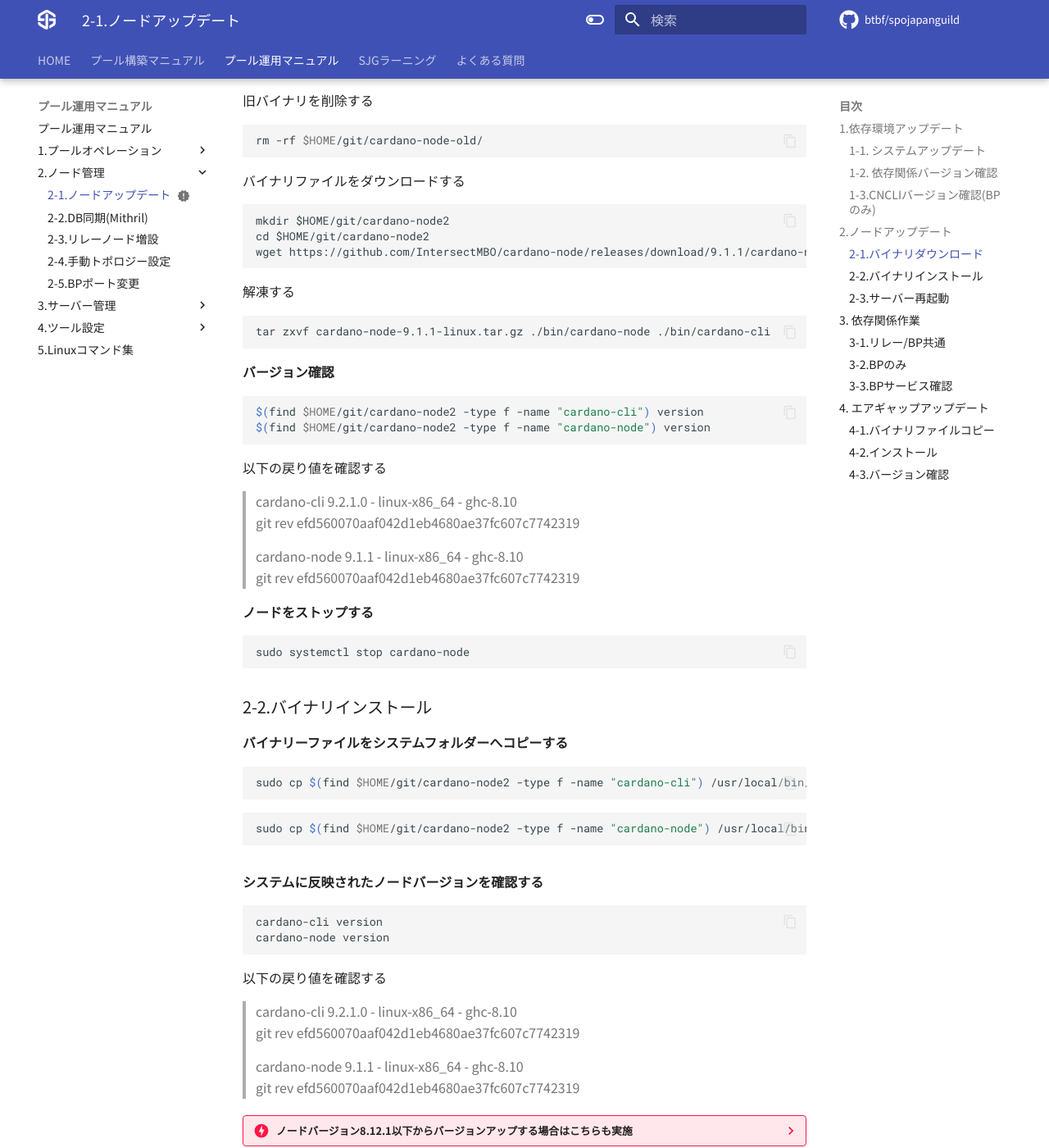
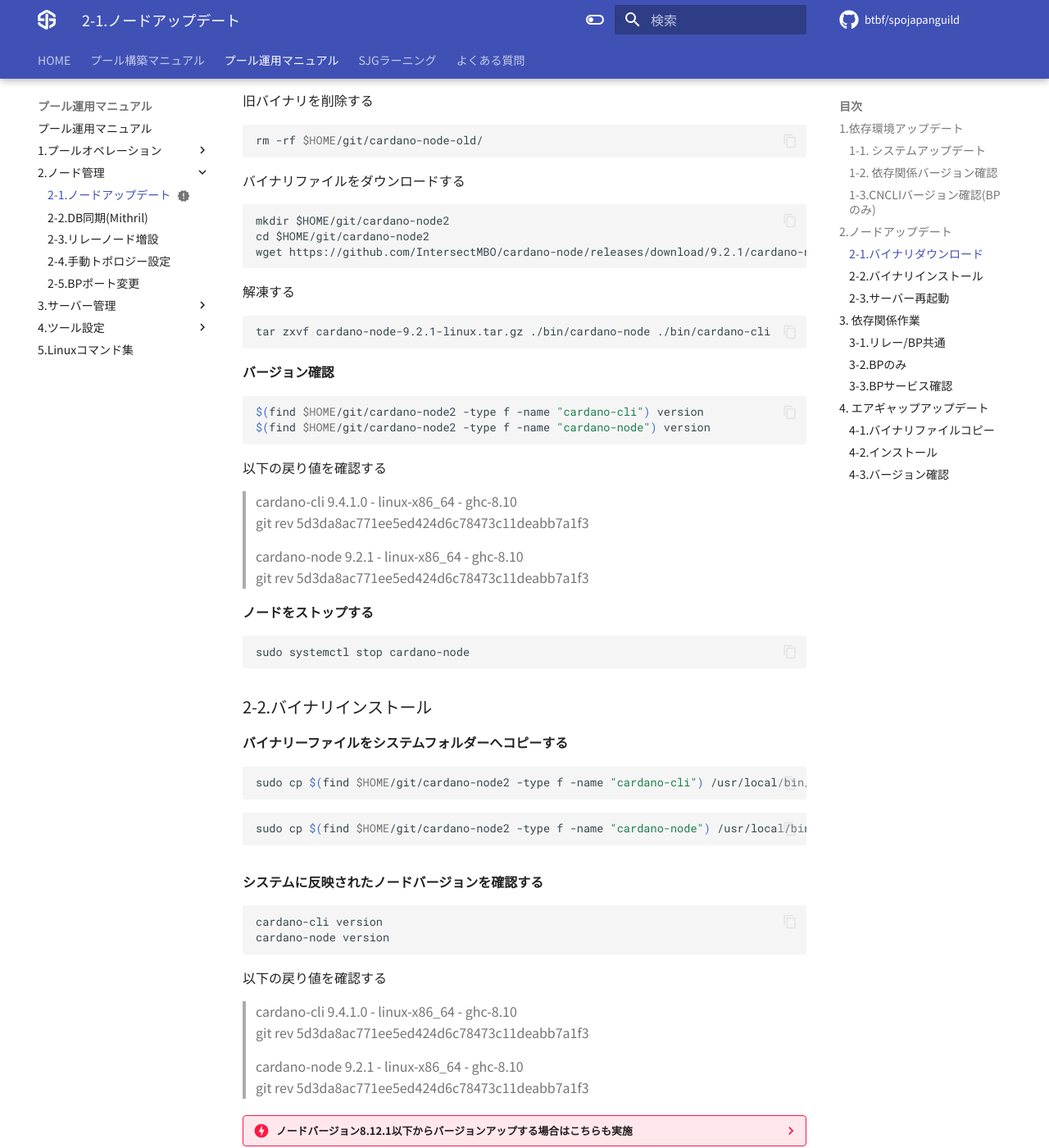
Before and after one commit to btbf/spojapanguild, an MkDocs documentation site: the page built from docs/operation/node-update.md, in a window 1280 px wide and 1400 px high, scrolled down 2921 px. Shown: the whole window at 82% size. Built offline with MkDocs 1.6.1 and Material for MkDocs 9.7.7, drawn with Linux system fonts in a browser that asks for light colours; comment, search, counter and statistics services are not loaded; some of the changed text lies outside the part shown.

Commit message:
Supported cardano-node v9.2.1

````diff
--- a/docs/operation/node-update.md
+++ b/docs/operation/node-update.md
@@ -4,11 +4,11 @@ status: new
 # **ノードアップデートマニュアル**
 
 !!! info "概要"
-    このガイドは ノードバージョン9.1.1に対応しています。最終更新日：2024年9月3日
+    このガイドは ノードバージョン9.2.1に対応しています。最終更新日：2024年10月3日
 
     | Node | CLI | GHC | Cabal | CNCLI |
     | :---------- | :---------- | :---------- | :---------- | :---------- |
-    | 9.1.1 | 9.2.1.0 | 8.10.7 | 3.8.1.0 | 6.3.0 |
+    | 9.2.1 | 9.4.1.0 | 8.10.7 | 3.8.1.0 | 6.3.0 |
 
     * <font color=red>よくお読みになって進めてください</font>
     * <font color=green>複数行のコードをコードボックスのコピーボタンを使用してコマンドラインに貼り付ける場合は、最後の行が自動実行されないため確認の上Enterを押してコードを実行してください。</font>
@@ -16,7 +16,7 @@ status: new
 
 !!! hint "主な変更点と新機能"
 
-    **■cardano-node v9.1.1**
+    **■cardano-node v9.2.0/v9.2.1**
 
     * Changハードフォーク後のノード再起動時にジェネシスブロックからのリプレイ処理が入る不具合を修正。
 
@@ -25,8 +25,8 @@ status: new
 
     | バージョン | DB再構築有無 | 設定ファイル更新有無 | トポロジーファイル更新有無 |
     | :---------- | :---------- | :---------- | :---------- |
-    | 8.9.4以下→9.1.1 | あり | 更新あり | 更新あり |
-    | 9.0.0以上→9.1.1 | なし | 更新なし | 更新なし |
+    | 8.9.4以下→9.2.1 | あり | 更新あり | 更新あり |
+    | 9.0.0以上→9.2.1 | なし | 更新なし | 更新なし |
 
     * <font color=red>作業前にブロック生成スケジュールを確認し余裕のある作業をお願いします</font>
 
@@ -449,12 +449,12 @@ cncli 6.3.0
     ```
     mkdir $HOME/git/cardano-node2
     cd $HOME/git/cardano-node2
-    wget https://github.com/IntersectMBO/cardano-node/releases/download/9.1.1/cardano-node-9.1.1-linux.tar.gz
+    wget https://github.com/IntersectMBO/cardano-node/releases/download/9.2.1/cardano-node-9.2.1-linux.tar.gz
     ```
 
     解凍する
     ```
-    tar zxvf cardano-node-9.1.1-linux.tar.gz ./bin/cardano-node ./bin/cardano-cli
+    tar zxvf cardano-node-9.2.1-linux.tar.gz ./bin/cardano-node ./bin/cardano-cli
     ```
 
     **バージョン確認**
@@ -464,11 +464,11 @@ cncli 6.3.0
     $(find $HOME/git/cardano-node2 -type f -name "cardano-node") version
     ```
     以下の戻り値を確認する
-    >cardano-cli 9.2.1.0 - linux-x86_64 - ghc-8.10
-    git rev efd560070aaf042d1eb4680ae37fc607c7742319
+    >cardano-cli 9.4.1.0 - linux-x86_64 - ghc-8.10
+    git rev 5d3da8ac771ee5ed424d6c78473c11deabb7a1f3
 
-    >cardano-node 9.1.1 - linux-x86_64 - ghc-8.10
-    git rev efd560070aaf042d1eb4680ae37fc607c7742319
+    >cardano-node 9.2.1 - linux-x86_64 - ghc-8.10
+    git rev 5d3da8ac771ee5ed424d6c78473c11deabb7a1f3
 
 
     **ノードをストップする**
@@ -526,7 +526,7 @@ cncli 6.3.0
 
     ```
     git fetch --all --recurse-submodules --tags
-    git checkout tags/9.1.1
+    git checkout tags/9.2.1
     cabal configure --with-compiler=ghc-8.10.7
     ```
 
@@ -548,11 +548,11 @@ cncli 6.3.0
     ```
 
     以下の戻り値を確認する
-    >cardano-cli 9.2.1.0 - linux-x86_64 - ghc-8.10
-    git rev efd560070aaf042d1eb4680ae37fc607c7742319
+    >cardano-cli 9.4.1.0 - linux-x86_64 - ghc-8.10
+    git rev 5d3da8ac771ee5ed424d6c78473c11deabb7a1f3
 
-    >cardano-node 9.1.1 - linux-x86_64 - ghc-8.10
-    git rev efd560070aaf042d1eb4680ae37fc607c7742319
+    >cardano-node 9.2.1 - linux-x86_64 - ghc-8.10
+    git rev 5d3da8ac771ee5ed424d6c78473c11deabb7a1f3
 
     **ビルド用TMUXセッションを終了する**
     ```
@@ -584,11 +584,11 @@ cardano-node version
 ```
 
 以下の戻り値を確認する
->cardano-cli 9.2.1.0 - linux-x86_64 - ghc-8.10
-git rev efd560070aaf042d1eb4680ae37fc607c7742319
+>cardano-cli 9.4.1.0 - linux-x86_64 - ghc-8.10
+git rev 5d3da8ac771ee5ed424d6c78473c11deabb7a1f3
 
->cardano-node 9.1.1 - linux-x86_64 - ghc-8.10
-git rev efd560070aaf042d1eb4680ae37fc607c7742319
+>cardano-node 9.2.1 - linux-x86_64 - ghc-8.10
+git rev 5d3da8ac771ee5ed424d6c78473c11deabb7a1f3
 
 
 ??? danger "ノードバージョン8.12.1以下からバージョンアップする場合はこちらも実施"
@@ -1208,8 +1208,8 @@ BPノードが完全に同期した後、サービス起動状態を確認する
     ```
 
     以下の戻り値を確認する
-    >cardano-cli 9.2.1.0 - linux-x86_64 - ghc-8.10
-    git rev efd560070aaf042d1eb4680ae37fc607c7742319
+    >cardano-cli 9.4.1.0 - linux-x86_64 - ghc-8.10
+    git rev 5d3da8ac771ee5ed424d6c78473c11deabb7a1f3
 
 
 
````
Also changed, not shown: docs/setup/2-node-setup.md (+6 -6 lines).
